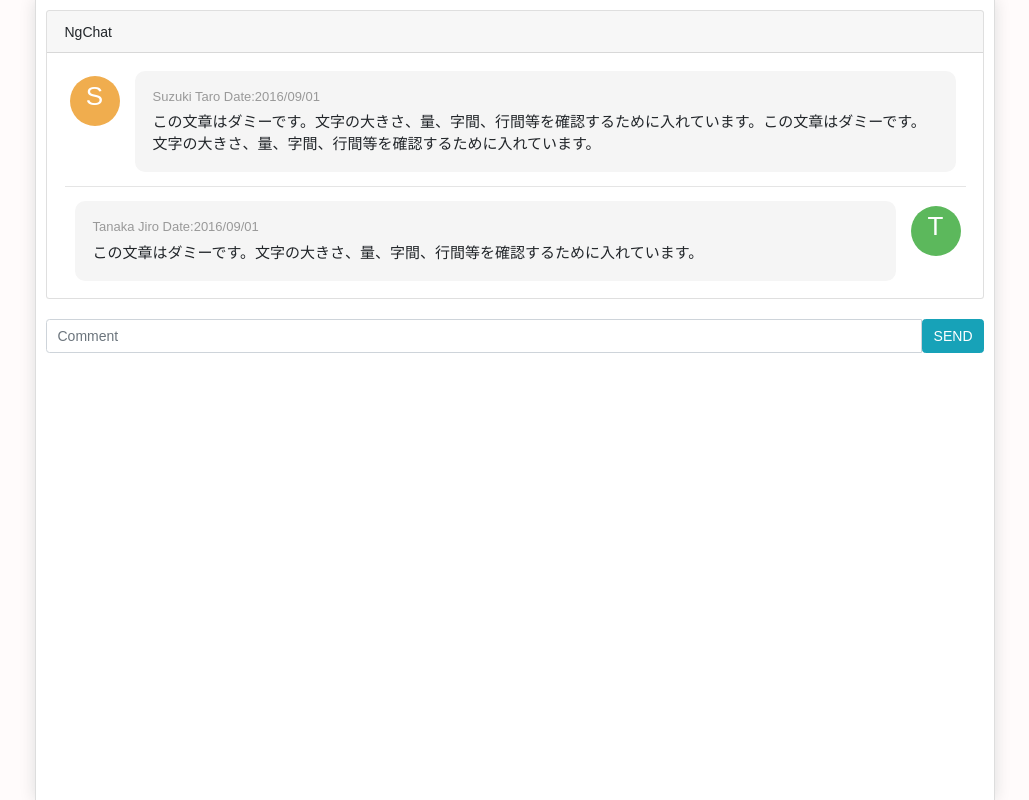
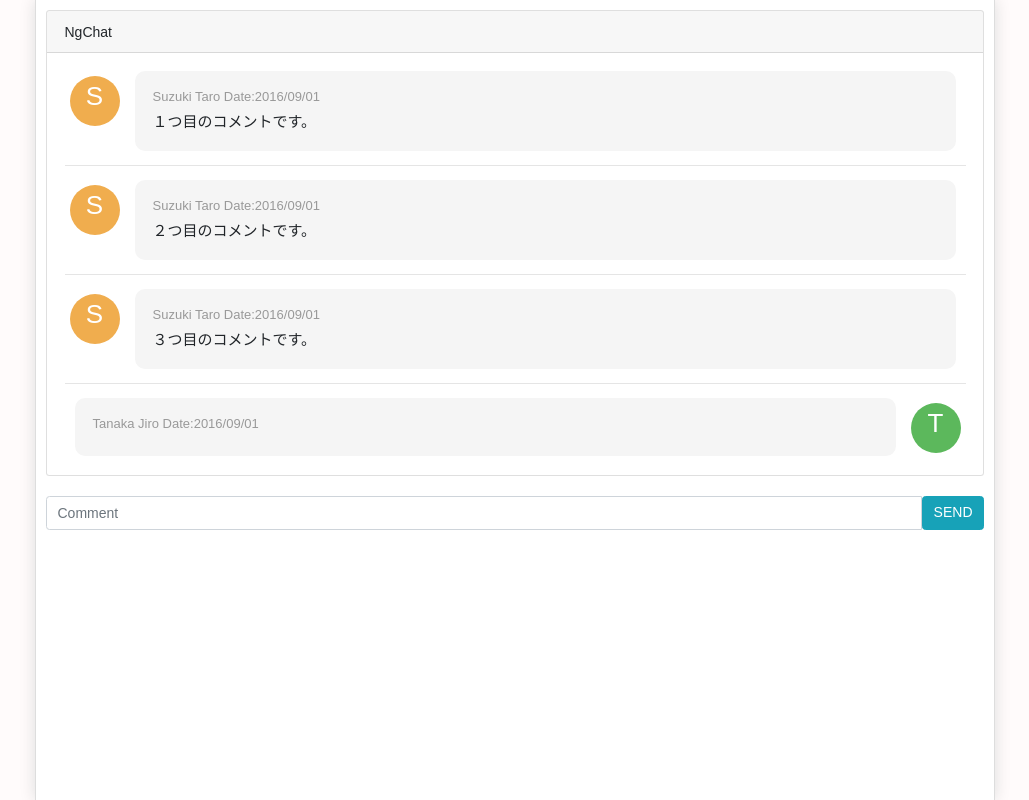
Before and after one commit to Yamamoto0525/NgChat_bk2, an Angular app: page / in a window 1280 px wide. Shown: the whole page, without its empty margins (125-1154 px from the left). Built offline with nearby package versions, Linux system fonts and the light colour scheme.

Commit message:
set ngfor

```diff
--- a/src/app/app.component.html
+++ b/src/app/app.component.html
@@ -4,20 +4,22 @@
       NgChat
     </div>
     <div class="card-body">
+      <ng-container *ngFor="let comment of comments"><!--追加-->
         <div class="media">
           <div class="media-left">
             <a href="#" class="icon-rounded">S</a>
           </div>
           <div class="media-body">
-          <h4 class="media-heading">Suzuki Taro Date:2016/09/01</h4>
-          <div>この文章はダミーです。文字の大きさ、量、字間、行間等を確認するために入れています。この文章はダミーです。文字の大きさ、量、字間、行間等を確認するために入れています。</div>
+            <h4 class="media-heading">{{comment.name}} Date:2016/09/01</h4><!--comment.nameに変更-->
+            <div>{{comment.content}}</div><!--comment.contentに変更-->
           </div>
         </div>
         <hr>
+      </ng-container>
       <div class="media">
         <div class="media-body">
           <h4 class="media-heading">Tanaka Jiro Date:2016/09/01</h4>
-          <div>この文章はダミーです。文字の大きさ、量、字間、行間等を確認するために入れています。</div>
+          <div>{{content}}</div>　<!--contentに変更-->
         </div>
         <div class="media-right">
           <a href="#" class="icon-rounded">T</a>
@@ -29,7 +31,10 @@
   <section>
     <form class="chart-form">
       <div class="input-group">
-        <input type="text" class="form-control" placeholder="Comment">
+        <input type="text" class="form-control"
+        [(ngModel)]="content"
+        name="comment"
+        placeholder="Comment" ><!--ngModel追加-->
         <span class="input-group-btn"><button class="btn btn-info" type="button">SEND</button></span>
       </div>
     </form>
--- a/src/app/app.component.ts
+++ b/src/app/app.component.ts
@@ -1,4 +1,11 @@
 import { Component } from '@angular/core';
+import { Comment } from './class/chat'; // 追加
+
+const COMMENTS: Comment[] = [ // 追加
+  { name: "Suzuki Taro",  content: "１つ目のコメントです。"},
+  { name: "Suzuki Taro",  content: "２つ目のコメントです。"},
+  { name: "Suzuki Taro",  content: "３つ目のコメントです。"}
+];
 
 @Component({
   selector: 'app-root',
@@ -6,5 +13,6 @@
   styleUrls: ['./app.component.css']
 })
 export class AppComponent {
-  title = 'app';
+  public content = '';
+  public comments = COMMENTS; // 追加
 }
--- a/src/app/app.module.ts
+++ b/src/app/app.module.ts
@@ -1,5 +1,6 @@
 import { BrowserModule } from '@angular/platform-browser';
 import { NgModule } from '@angular/core';
+import { FormsModule } from '@angular/forms'; // 追加
 
 
 import { AppComponent } from './app.component';
@@ -10,7 +11,8 @@
     AppComponent
   ],
   imports: [
-    BrowserModule
+    BrowserModule,
+    FormsModule // 追加
   ],
   providers: [],
   bootstrap: [AppComponent]
--- /dev/null
+++ b/src/app/class/chat.ts
@@ -0,0 +1,4 @@
+export class Comment {
+  name: string;
+  content: string;
+}
```
Lines whose indentation alone changed are shown as unchanged.
